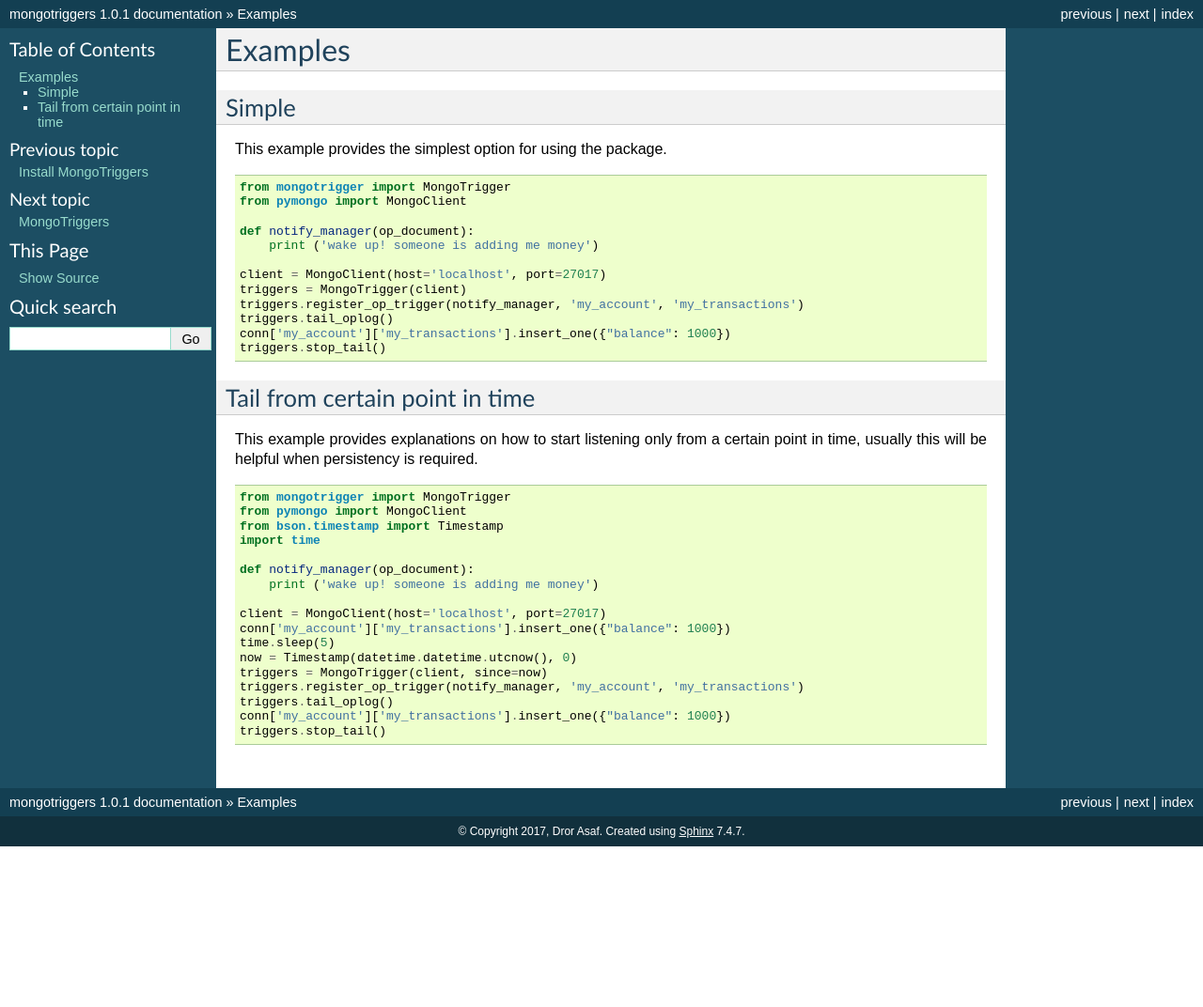
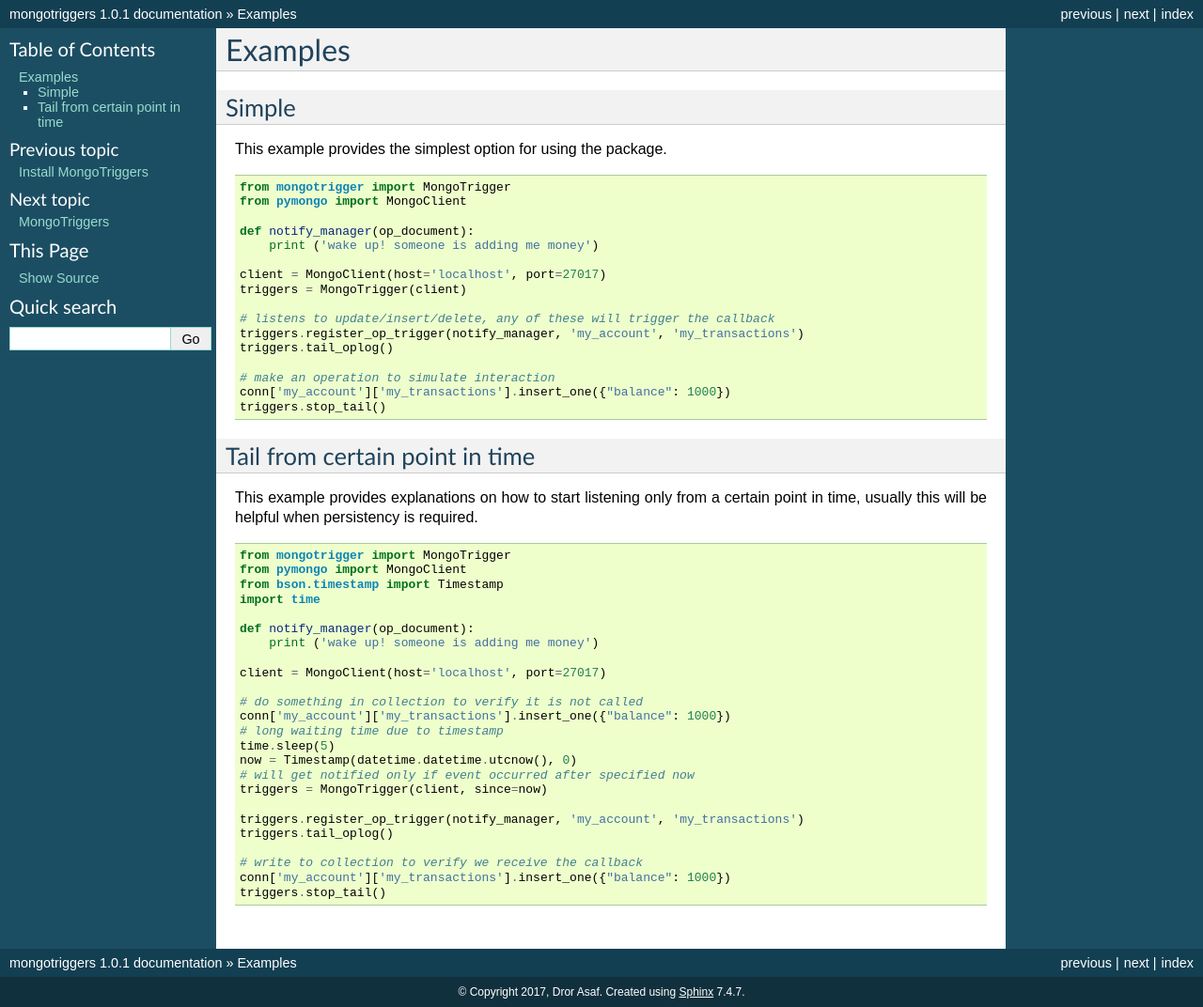
Before and after one commit to drorasaf/mongotriggers, a Sphinx documentation site: the page built from docs/source/examples.rst, in a window 1280 px wide. Shown: the whole page at 94% size. Built offline with Sphinx 7.4.7, drawn with Linux system fonts in a browser that asks for light colours; before the commit the page ends 901 px from its top, so only the background shows below that.

Commit message:
fix docs

```diff
--- a/docs/source/examples.rst
+++ b/docs/source/examples.rst
@@ -16,8 +16,12 @@ This example provides the simplest option for using the package.
 
     client = MongoClient(host='localhost', port=27017)
     triggers = MongoTrigger(client)
+
+    # listens to update/insert/delete, any of these will trigger the callback
     triggers.register_op_trigger(notify_manager, 'my_account', 'my_transactions')
     triggers.tail_oplog()
+
+    # make an operation to simulate interaction
     conn['my_account']['my_transactions'].insert_one({"balance": 1000})
     triggers.stop_tail()
 
@@ -40,11 +44,18 @@ usually this will be helpful when persistency is required.
         print ('wake up! someone is adding me money')
 
     client = MongoClient(host='localhost', port=27017)
+
+    # do something in collection to verify it is not called
     conn['my_account']['my_transactions'].insert_one({"balance": 1000})
+    # long waiting time due to timestamp
     time.sleep(5)
     now = Timestamp(datetime.datetime.utcnow(), 0)
+    # will get notified only if event occurred after specified now
     triggers = MongoTrigger(client, since=now)
+
     triggers.register_op_trigger(notify_manager, 'my_account', 'my_transactions')
     triggers.tail_oplog()
+
+    # write to collection to verify we receive the callback
     conn['my_account']['my_transactions'].insert_one({"balance": 1000})
     triggers.stop_tail()
```
Also changed, not shown: 1 other file.
